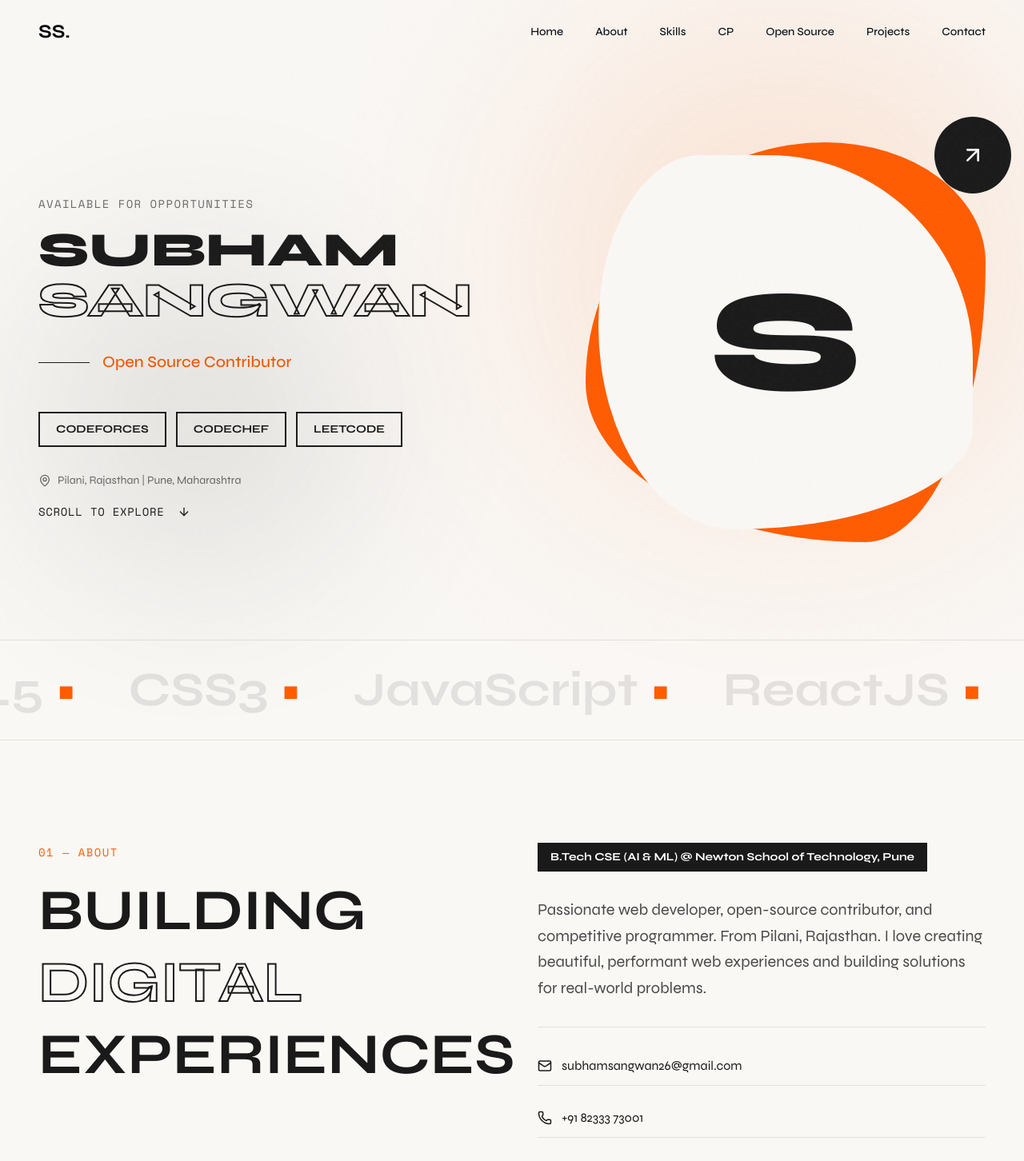
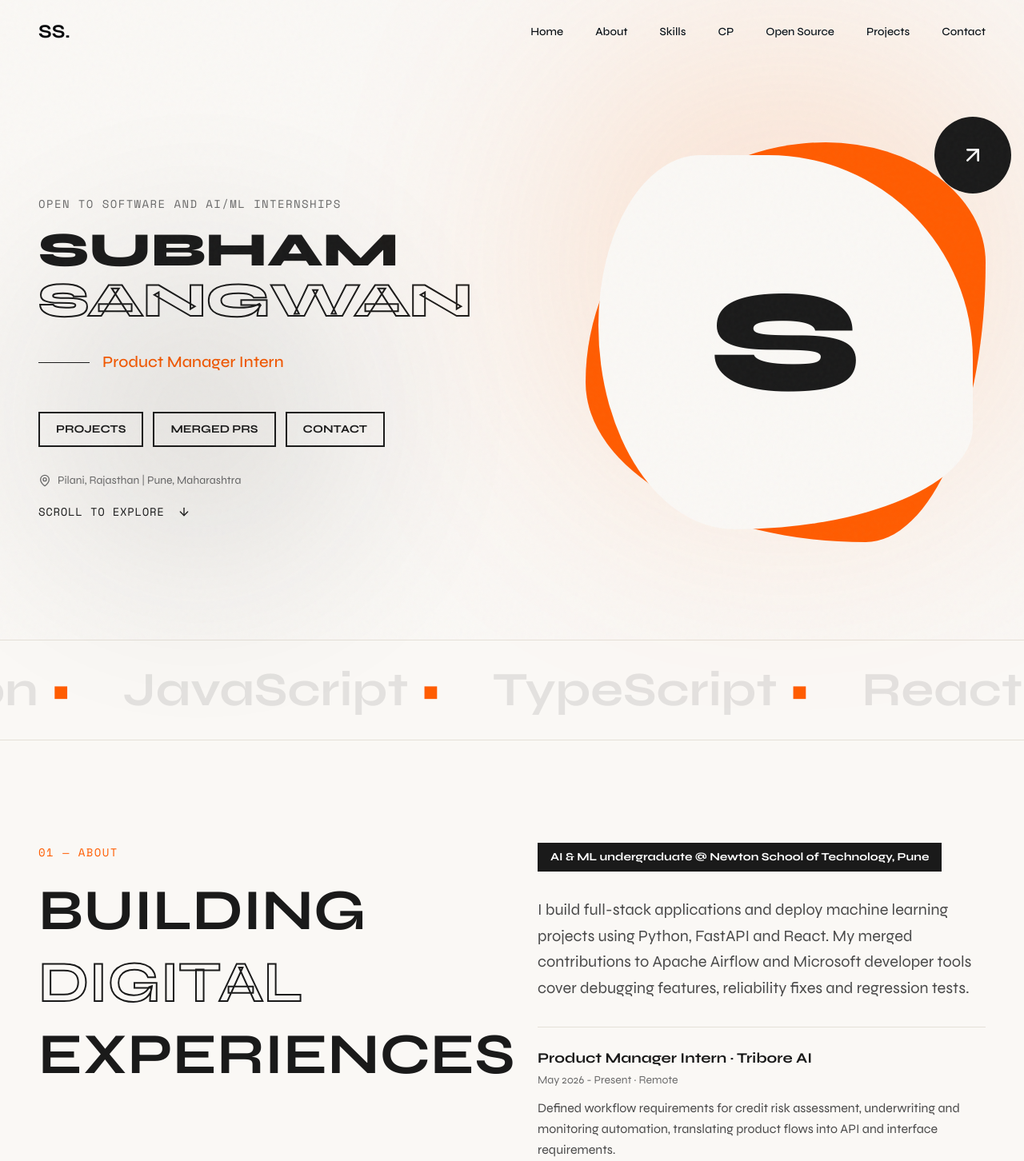
Before and after one commit to Subham-KRLX/subham-sangwan-portfolio, a Next.js app: page / in a window 1280 px wide. Shown: the top 1452 px of the page at 80% size. Built offline with nearby package versions, Linux system fonts and the light colour scheme.

Commit message:
Improve internship profile and highlight merged contributions

```diff
--- a/scripts/check-links.mjs
+++ b/scripts/check-links.mjs
@@ -12,11 +12,9 @@ const links = [
   ["Porsche source", "https://github.com/Subham-KRLX/Porsche-premium-car-experience"],
   ["Wine Quality Predictor demo", "https://wine-quality-predictor-pi.vercel.app/"],
   ["Wine Quality Predictor source", "https://github.com/Subham-KRLX/Wine-quality-predictor-"],
-  ["Apache Sedona fork", "https://github.com/Subham-KRLX/sedona"],
-  ["VS Code C++ tools fork", "https://github.com/Subham-KRLX/vscode-cpptools"],
-  ["OpenSeadragon site build", "https://github.com/openseadragon/site-build"],
-  ["MIEngine fork", "https://github.com/Subham-KRLX/MIEngine"],
-  ["Apache Airflow fork", "https://github.com/Subham-KRLX/airflow"],
+  ["Airflow merged contribution", "https://github.com/apache/airflow/pull/68118"],
+  ["VS Code C++ merged contribution", "https://github.com/microsoft/vscode-cpptools/pull/14108"],
+  ["MIEngine merged contribution", "https://github.com/microsoft/MIEngine/pull/1529"],
 ];
 
 const browserProtectedHosts = new Set([
--- a/src/app/page.tsx
+++ b/src/app/page.tsx
@@ -13,7 +13,7 @@ import {
   ExternalLink,
   ArrowUpRight,
   Trophy,
-  GitFork,
+  GitPullRequest,
   Menu,
   X,
   Send,
@@ -37,8 +37,8 @@ const navLinks = [
 ];
 
 const skills = [
-  "HTML5", "CSS3", "JavaScript", "ReactJS", "Python", "Node.js",
-  "Git", "SQL", "AI & ML", "Bootstrap", "Express.js", "REST API", "DSA", "Open Source"
+  "Python", "JavaScript", "TypeScript", "React", "Next.js", "FastAPI",
+  "Node.js", "Express.js", "PostgreSQL", "MongoDB", "Docker", "Streamlit", "Git", "Apache Airflow"
 ];
 
 const cpPlatforms = [
@@ -49,17 +49,15 @@ const cpPlatforms = [
 ];
 
 const heroButtons = [
-  { name: "Codeforces", url: "https://codeforces.com/profile/KRLX" },
-  { name: "CodeChef", url: "https://www.codechef.com/users/krlx" },
-  { name: "LeetCode", url: "https://leetcode.com/u/KRLX2005/" },
+  { name: "Projects", url: "#projects" },
+  { name: "Merged PRs", url: "#opensource" },
+  { name: "Contact", url: "#contact" },
 ];
 
 const openSourceProjects = [
-  { name: "sedona", repo: "Subham-KRLX/sedona", description: "Cluster computing framework for large-scale geospatial data", language: "Scala" },
-  { name: "vscode-cpptools", repo: "Subham-KRLX/vscode-cpptools", description: "C/C++ IntelliSense and debugging extension for VS Code", language: "TypeScript" },
-  { name: "site-build", repo: "openseadragon/site-build", description: "Build tooling and documentation for OpenSeadragon", language: "JavaScript" },
-  { name: "MIEngine", repo: "Subham-KRLX/MIEngine", description: "Visual Studio MI Debug Engine", language: "C#" },
-  { name: "airflow", repo: "Subham-KRLX/airflow", description: "Apache Airflow workflow orchestration platform", language: "Python" },
+  { name: "Apache Airflow", repo: "apache/airflow/pull/68118", number: 68118, description: "Added database lock timeouts and regression tests to address DAG processor hangs caused by lock contention.", language: "Python" },
+  { name: "Microsoft VS Code C/C++", repo: "microsoft/vscode-cpptools/pull/14108", number: 14108, description: "Added executable-name-based process attachment for selecting debugging targets.", language: "TypeScript" },
+  { name: "Microsoft MIEngine", repo: "microsoft/MIEngine/pull/1529", number: 1529, description: "Fixed long debugger argument truncation by increasing the pipe write buffer to 64 KB.", language: "C#" },
 ];
 
 const projects = [
@@ -73,25 +71,25 @@ const projects = [
   },
   {
     name: "Property Valuation Advisor",
-    description: "ML valuation with retrieval-grounded investment guidance and PDF reports",
-    tags: ["Python", "Random Forest", "RAG"],
+    description: "Estimates housing prices from 10 property features using Random Forest regression, with comparable-property matching and downloadable PDF reports.",
+    tags: ["Python", "Streamlit", "Random Forest"],
     url: "https://subham-property-advisor.streamlit.app/",
     github: `https://github.com/${GITHUB_USERNAME}/property-valuation-agentic-advisor`,
     image: "/projects/property-valuation-architecture.png",
     imageFit: "contain",
   },
   {
-    name: "Porsche-premium-car-experience",
-    description: "Premium Porsche car showcase experience",
+    name: "Porsche Premium Car Experience",
+    description: "Responsive vehicle showcase with interactive exploration and service-booking workflows.",
     tags: ["HTML", "CSS", "JS"],
     url: `https://github.com/${GITHUB_USERNAME}/Porsche-premium-car-experience`,
     github: `https://github.com/${GITHUB_USERNAME}/Porsche-premium-car-experience`,
     image: "https://slelguoygbfzlpylpxfs.supabase.co/storage/v1/render/image/public/project-uploads/02253137-82ae-4624-a930-8d5ded9c6481/Screenshot-2026-01-15-at-7.19.56-PM-resized-1768485064168.webp?width=8000&height=8000&resize=contain"
   },
   {
-    name: "Wine-quality-predictor",
-    description: "ML-based wine quality prediction app",
-    tags: ["Python", "ML"],
+    name: "Wine Quality Predictor",
+    description: "Predicts wine quality from 11 physicochemical features using Random Forest, with a FastAPI prediction service and React interface.",
+    tags: ["Python", "FastAPI", "React", "Docker"],
     url: "https://wine-quality-predictor-pi.vercel.app/",
     github: `https://github.com/${GITHUB_USERNAME}/Wine-quality-predictor-`,
     image: "https://slelguoygbfzlpylpxfs.supabase.co/storage/v1/render/image/public/project-uploads/02253137-82ae-4624-a930-8d5ded9c6481/Screenshot-2026-01-15-at-7.20.15-PM-resized-1768485064164.webp?width=8000&height=8000&resize=contain"
@@ -101,7 +99,7 @@ const projects = [
 export default function Home() {
   const [mobileMenuOpen, setMobileMenuOpen] = useState(false);
   const [currentRole, setCurrentRole] = useState(0);
-  const roles = ["Product Manager Intern", "Full-Stack Developer", "Open Source Contributor"];
+  const roles = ["Full-Stack Developer", "Open Source Contributor", "Product Manager Intern"];
   const containerRef = useRef<HTMLDivElement>(null);
   const menuButtonRef = useRef<HTMLButtonElement>(null);
   const menuRef = useRef<HTMLDivElement>(null);
@@ -245,9 +243,9 @@ export default function Home() {
               className="min-w-0 max-w-full"
             >
               <p className="text-sm font-mono text-[#6b6b6b] mb-4 tracking-widest uppercase">
-                Available for opportunities
+                Open to software and AI/ML internships
               </p>
-              <h1 className="text-[2rem] sm:text-6xl md:text-7xl lg:text-[3rem] xl:text-[3.75rem] 2xl:text-[4.5rem] font-extrabold leading-[1.05] tracking-normal">
+              <h1 className="text-2xl min-[375px]:text-[2rem] sm:text-6xl md:text-7xl lg:text-[3rem] xl:text-[3.75rem] 2xl:text-[4.5rem] font-extrabold leading-[1.05] tracking-normal">
                 SUBHAM
                 <br />
                 <span className="text-stroke">SANGWAN</span>
@@ -271,8 +269,6 @@ export default function Home() {
                   <a
                     key={platform.name}
                     href={platform.url}
-                    target="_blank"
-                    rel="noreferrer"
                     className="px-3 sm:px-5 py-2.5 border-2 border-[#1a1a1a] text-center text-sm font-bold uppercase tracking-normal hover:bg-[#1a1a1a] hover:text-white transition-all last:col-span-2 sm:last:col-span-1"
                   >
                     {platform.name}
@@ -349,14 +345,23 @@ export default function Home() {
 
             <div className="space-y-8">
               <div className="inline-block px-4 py-2 bg-[#1a1a1a] text-white text-sm font-bold">
-                B.Tech CSE (AI & ML) @ Newton School of Technology, Pune
+                AI & ML undergraduate @ Newton School of Technology, Pune
               </div>
 
               <p className="text-xl leading-relaxed text-[#4a4a4a]">
-                Passionate web developer, open-source contributor, and competitive programmer.
-                From Pilani, Rajasthan. I love creating beautiful, performant web experiences
-                and building solutions for real-world problems.
+                I build full-stack applications and deploy machine learning projects using
+                Python, FastAPI and React. My merged contributions to Apache Airflow and
+                Microsoft developer tools cover debugging features, reliability fixes and regression tests.
               </p>
+
+              <div className="border-t border-[#e5e0d8] pt-6">
+                <h3 className="text-lg font-bold">Product Manager Intern · Tribore AI</h3>
+                <p className="mt-1 text-sm text-[#6b6b6b]">May 2026 - Present · Remote</p>
+                <p className="mt-3 leading-relaxed text-[#4a4a4a]">
+                  Defined workflow requirements for credit risk assessment, underwriting and
+                  monitoring automation, translating product flows into API and interface requirements.
+                </p>
+              </div>
 
               <div className="grid gap-4 pt-6 border-t border-[#e5e0d8]">
                 <a href="mailto:subhamsangwan26@gmail.com" className="flex items-center justify-between group py-3 border-b border-[#e5e0d8]">
@@ -478,8 +483,8 @@ export default function Home() {
             transition={{ duration: 0.8 }}
           >
             <span className="text-sm font-mono text-[#ff5c00] tracking-widest">04 — OPEN SOURCE</span>
-            <h2 className="text-4xl sm:text-5xl md:text-7xl font-bold mt-4 mb-16">
-              CONTRIBUTIONS
+            <h2 className="text-3xl sm:text-5xl md:text-6xl font-bold mt-4 mb-16 break-words">
+              MERGED PRS
             </h2>
 
             <div className="space-y-4">
@@ -497,12 +502,13 @@ export default function Home() {
                 >
                   <div className="flex-1">
                     <h3 className="text-xl font-bold flex items-center gap-3">
-                      <GitFork size={18} className="text-[#ff5c00]" />
+                      <GitPullRequest size={18} className="text-[#ff5c00] shrink-0" />
                       {project.name}
                     </h3>
                     <p className="text-[#6b6b6b] mt-1">{project.description}</p>
                   </div>
                   <div className="flex items-center gap-6">
+                    <span className="text-sm font-medium">Merged #{project.number}</span>
                     <span className="px-3 py-1 bg-[#1a1a1a] text-white text-xs font-bold">
                       {project.language}
                     </span>
@@ -567,14 +573,15 @@ export default function Home() {
                     )}
                     <div className="absolute inset-0 bg-gradient-to-t from-black/80 via-black/20 to-transparent" />
                     <div className="absolute bottom-6 left-6 right-6">
-                      <h3 className="text-2xl font-bold text-white">{project.name}</h3>
+                      <h3 className="text-xl sm:text-2xl font-bold text-white break-words">{project.name}</h3>
                     </div>
                     <a
                       href={project.url}
                       target="_blank"
                       rel="noreferrer"
-                      aria-label={`View ${project.name}`}
-                      className="absolute top-6 right-6 opacity-100 md:opacity-0 md:group-hover:opacity-100 transition-opacity"
+                      aria-label={project.url === project.github ? `View ${project.name} repository` : `Open ${project.name} live demo`}
+                      title={project.url === project.github ? "View repository" : "Open live demo"}
+                      className="absolute top-6 right-6 focus-visible:outline-2 focus-visible:outline-offset-4 focus-visible:outline-white rounded-full"
                     >
                       <div className="w-12 h-12 bg-[#ff5c00] rounded-full flex items-center justify-center">
                         <ArrowUpRight className="text-white" size={24} />
@@ -585,14 +592,15 @@ export default function Home() {
                       target="_blank"
                       rel="noreferrer"
                       aria-label={`View ${project.name} source code on GitHub`}
-                      className="absolute top-6 left-6 opacity-100 md:opacity-0 md:group-hover:opacity-100 transition-opacity w-12 h-12 bg-black/40 backdrop-blur-sm rounded-full flex items-center justify-center hover:bg-black/60"
+                      title="View source code"
+                      className="absolute top-6 left-6 w-12 h-12 bg-black/70 backdrop-blur-sm rounded-full flex items-center justify-center hover:bg-black/90 focus-visible:outline-2 focus-visible:outline-offset-4 focus-visible:outline-white"
                     >
                       <Github className="text-white" size={20} />
                     </a>
                   </div>
                   <div className="mt-4">
                     <p className="text-[#6b6b6b]">{project.description}</p>
-                    <div className="flex gap-2 mt-3">
+                    <div className="flex flex-wrap gap-2 mt-3">
                       {project.tags.map((tag) => (
                         <span key={tag} className="px-3 py-1 border border-[#e5e0d8] text-xs font-medium">
                           {tag}
```
